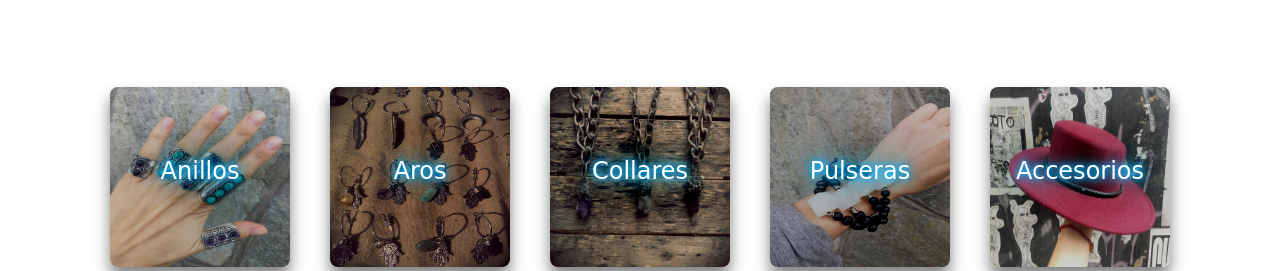
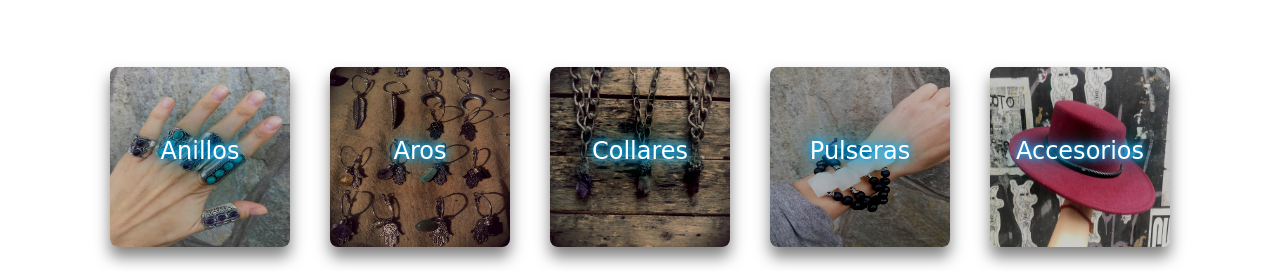
Before and after one commit to maxicaprioglio/ProyectoCoder, a website: page index.html in a window 1280 px wide. Shown: the part 146-417 px from the top of the page. Drawn offline with nearby package versions, Linux system fonts and the light colour scheme; a web font is replaced by a local one.

Commit message:
ultima grabacion

```diff
--- a/assets/scss/componentes/_secciones.scss
+++ b/assets/scss/componentes/_secciones.scss
@@ -9,7 +9,7 @@
         border-radius: 8px;
         height: 180px;
         width: 180px;
-        margin: 20px;
+        margin: 0px 20px 20px 20px;
         overflow: hidden;
         box-shadow: 0px 10px 15px rgba(0, 0, 0, 0.5);
         .caja-estructura {
@@ -33,7 +33,6 @@
                 p {display: block;
                 position: absolute;
                 width: 100%;
-                height: 100%;
                 text-align: center;
                 top: 70px;
                 text-shadow:
--- a/index.html
+++ b/index.html
@@ -47,7 +47,7 @@
         <img src="assets/imagen/estrura/logo2.png" alt="Nuestro gran logo">
         <ul class="contenedor-header-menu">
             <li class="titulos-item"><a href="#inicio">Inicio</a></li>
-            <li class="titulos-item"><a href="#productos">Productos</a>
+            <li class="titulos-item"><a href="#produc">Productos</a>
                 <ul class="subcontenedor-header-menu">
                   <li><a href="views/_anillos.html">Anillos</a></li>
                   <li><a href="views/_aros.html">Aros</a></li>
@@ -99,7 +99,7 @@
 -->
   <!--SECCION DE CONTENEDOR DE PRODUCTOS-->
 
-  <section id="Productos" class="estructura">
+  <section class="estructura" id="Produc">
     <ul class="contenedor-prod">
       <figure class="caja-estructura">
         <a href="views/_anillos.html">
```
Also changed, not shown: assets/css/Style.css.
